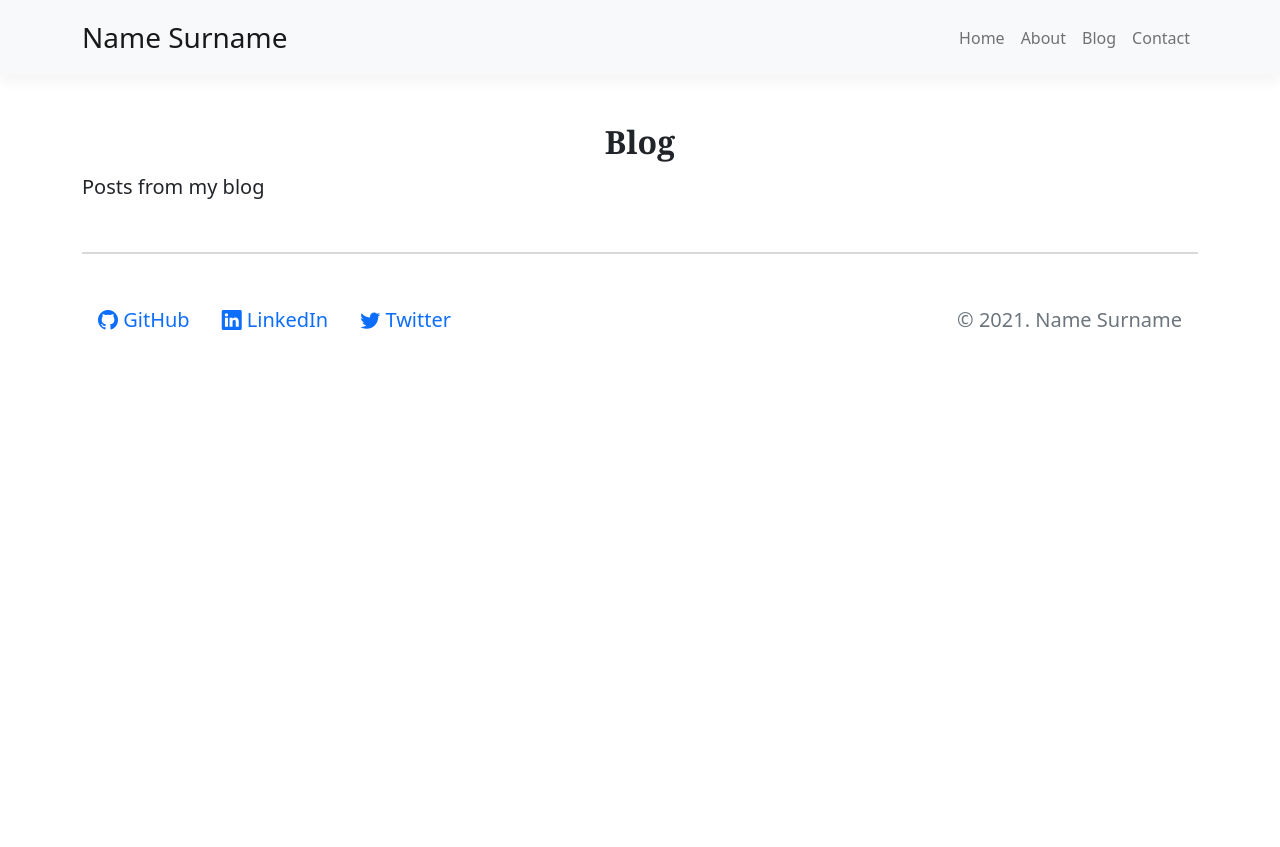
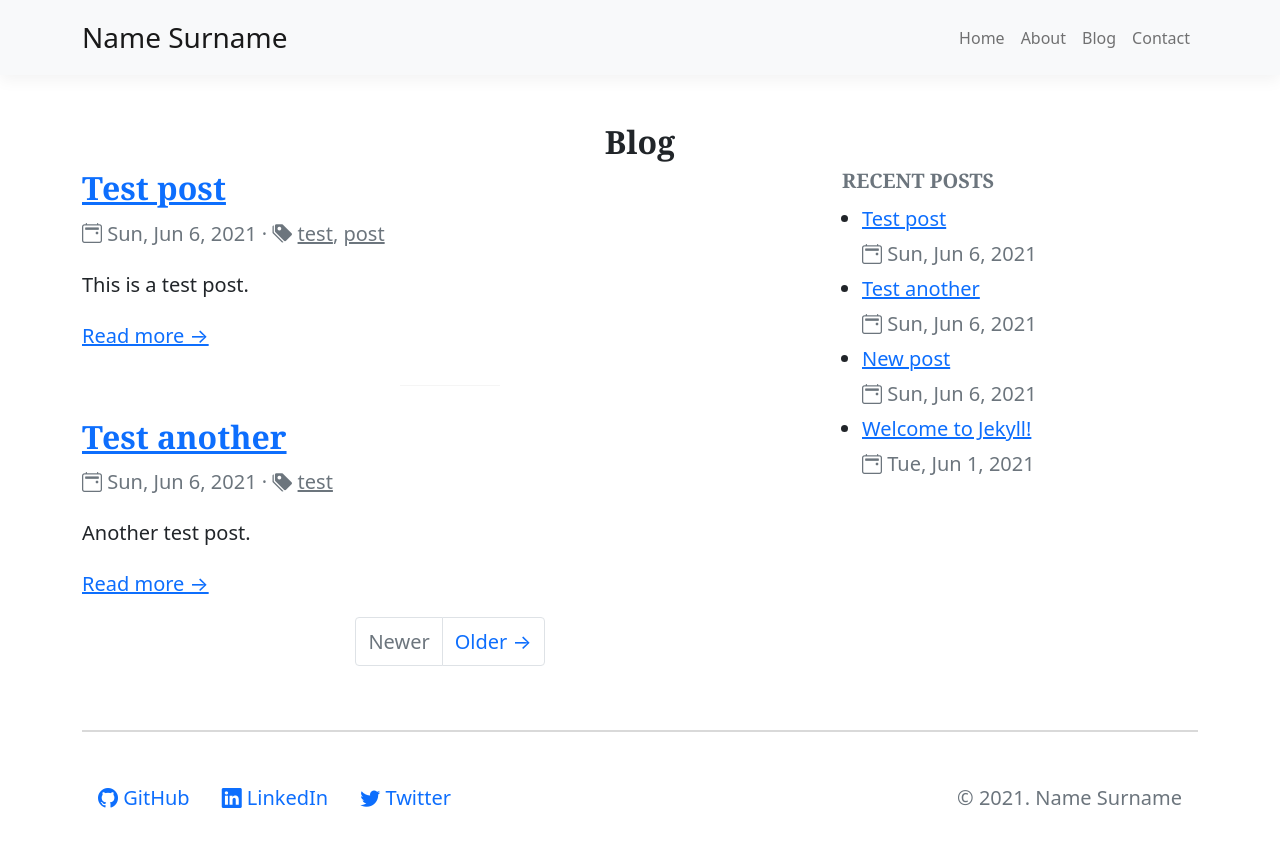
Before and after one commit to test-netlify-cms-2/test-netlify-cms-2.github.io, a Jekyll site: the page built from blog/index.html, in a window 1280 px wide. Shown: the top 847 px of the page. Built offline with Jekyll 4.4.1, drawn with Linux system fonts in a browser that asks for light colours; the list of posts is cut into pages by our own code.

Commit message:
index page for blog and added sitemap

```diff
--- a/Gemfile
+++ b/Gemfile
@@ -21,6 +21,8 @@ gem "minima", "~> 2.0"
 group :jekyll_plugins do
   gem "jekyll-feed", "~> 0.6"
   gem "jekyll-seo-tag", "~> 2.7.1"
+  gem "jekyll-paginate", "~> 1.1.0"
+  gem "jekyll-sitemap", "~> 1.4.0"
 end
 
 # Windows does not include zoneinfo files, so bundle the tzinfo-data gem
--- a/_config.yml
+++ b/_config.yml
@@ -34,9 +34,14 @@ collections:
 # Build settings
 markdown: kramdown
 
+paginate: 2
+paginate_path: "/blog/page/:num/"
+
 plugins:
   - jekyll-feed
   - jekyll-seo-tag
+  - jekyll-paginate
+  - jekyll-sitemap
 
 exclude:
   - Gemfile
--- /dev/null
+++ b/_includes/sidebar.html
@@ -0,0 +1,6 @@
+<aside>
+  <section>
+    <h5 class="sidebar-title text-muted">Recent Posts</h5>
+    {%- include recent-posts.html -%}
+  </section>
+</aside>
--- /dev/null
+++ b/blog/index.html
@@ -0,0 +1,63 @@
+---
+layout: page
+title: Blog
+created_at: 2021-06-06T19:33:47.364Z
+updated_at: 2021-06-06T19:33:47.373Z
+pagination:
+  enabled: true
+---
+
+<div class="row">
+  <div class="col-md-8">
+    <main>
+      {% for page in paginator.posts %}
+      <article class="post">
+        <h2 class="post-title">
+          <a href="{{ page.url }}">
+            {{ page.title }}
+          </a>
+        </h2>
+        {% include post-meta.html %}
+        {{ page.excerpt }}
+        <p>
+          <a href="{{ page.url }}">Read more &rarr;</a>
+        </p>
+        {% unless forloop.last %}
+          <hr class="half-rule">
+        {% endunless %}
+      </article>
+      {% endfor %}
+    </main>
+    {% if paginator.total_pages > 1 %}
+      <nav class="nav-pagination" aria-label="Pagination">
+        <ul class="pagination justify-content-center">
+          {% if paginator.previous_page %}
+            <li class="page-item">
+              <a class="page-link" href="{{ paginator.previous_page_path | prepend: site.baseurl }}">
+                &larr; Newer
+              </a>
+            </li>
+          {% else %}
+            <li class="page-item disabled">
+              <span class="page-link">Newer</span>
+            </li>
+          {% endif %}
+          {% if paginator.next_page %}
+            <li class="page-item">
+              <a class="page-link" href="{{ paginator.next_page_path | prepend: site.baseurl }}">
+                Older &rarr;
+              </a>
+            </li>
+          {% else %}
+            <li class="page-item disabled">
+              <span class="page-link">Older</span>
+            </li>
+          {% endif %}
+        </ul>
+      </nav>
+    {% endif %}
+  </div>
+  <div class="col-md-4">
+    {% include sidebar.html %}
+  </div>
+</div>
--- a/collections/_pages/blog.md
+++ /dev/null
@@ -1,7 +0,0 @@
----
-layout: page
-title: Blog
-created_at: 2021-06-06T19:33:47.364Z
-updated_at: 2021-06-06T19:33:47.373Z
----
-Posts from my blog
```
Also changed, not shown: _layouts/post.html (+1 -6 lines), Gemfile.lock.
